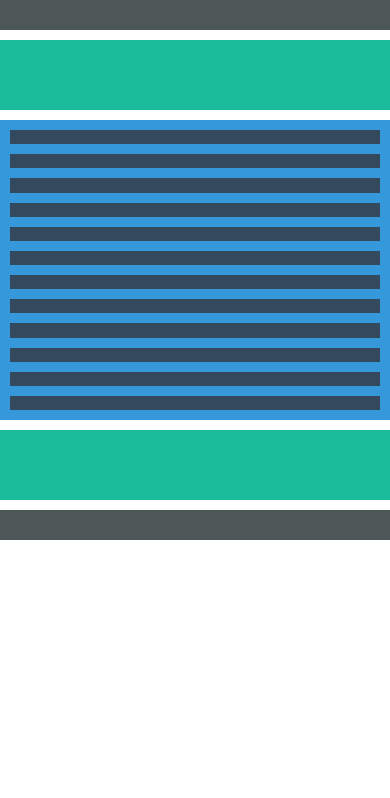
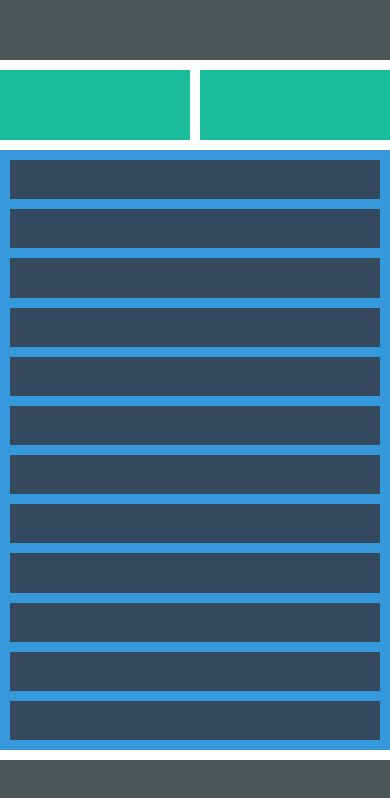
Before and after one commit to fidelman-study/grid-layout-tutor, a website: page pages/foundation-1.html in a window 390 px wide. Drawn offline with nearby package versions, Linux system fonts and the light colour scheme.

Commit message:
Revert "css grid layout implementation from http://codepen.io/SitePoint/pen/euKgi"
This reverts commit cb9c2d2c83dacc524e87250ee2ae07799b69ed01.

# Conflicts:
#	app/css/style.css
#	pages/foundation-1.html

```diff
--- a/app/css/style.css
+++ b/app/css/style.css
@@ -18,21 +18,9 @@ body {
     }
 }
 
-@media all and (max-width: 600px) {
-    body {
-        grid-template-columns: 1fr;
-        grid-template-rows: 30px 70px 300px 70px 30px;
-    }
-}
-
-header {
-    grid-column: 1 / -1;
-    grid-row: 1 / 2;
-}
-
+header,
 footer {
     grid-column: 1 / -1;
-    grid-row: -2 / -1;
 }
 
 /*========================
```
